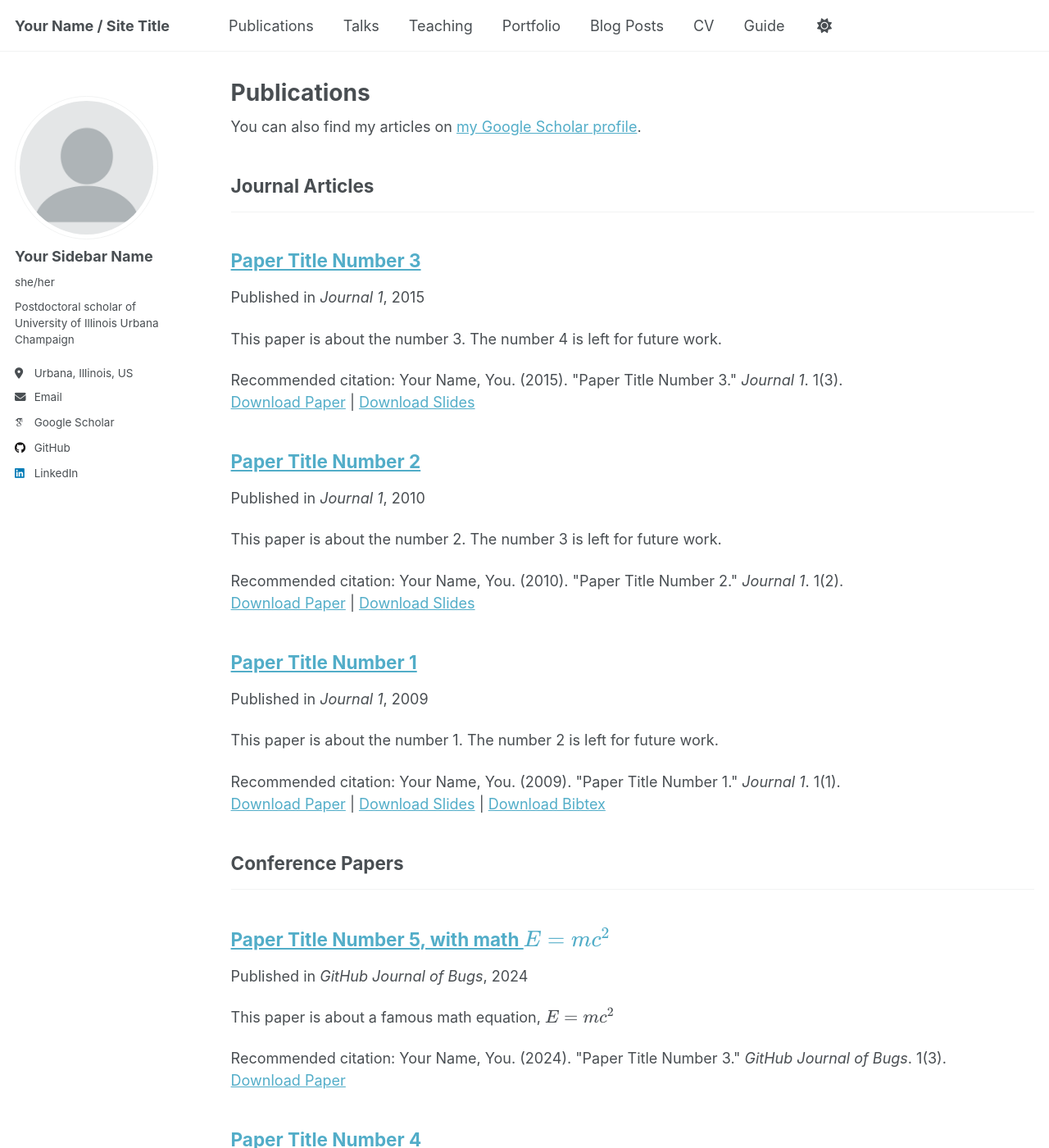
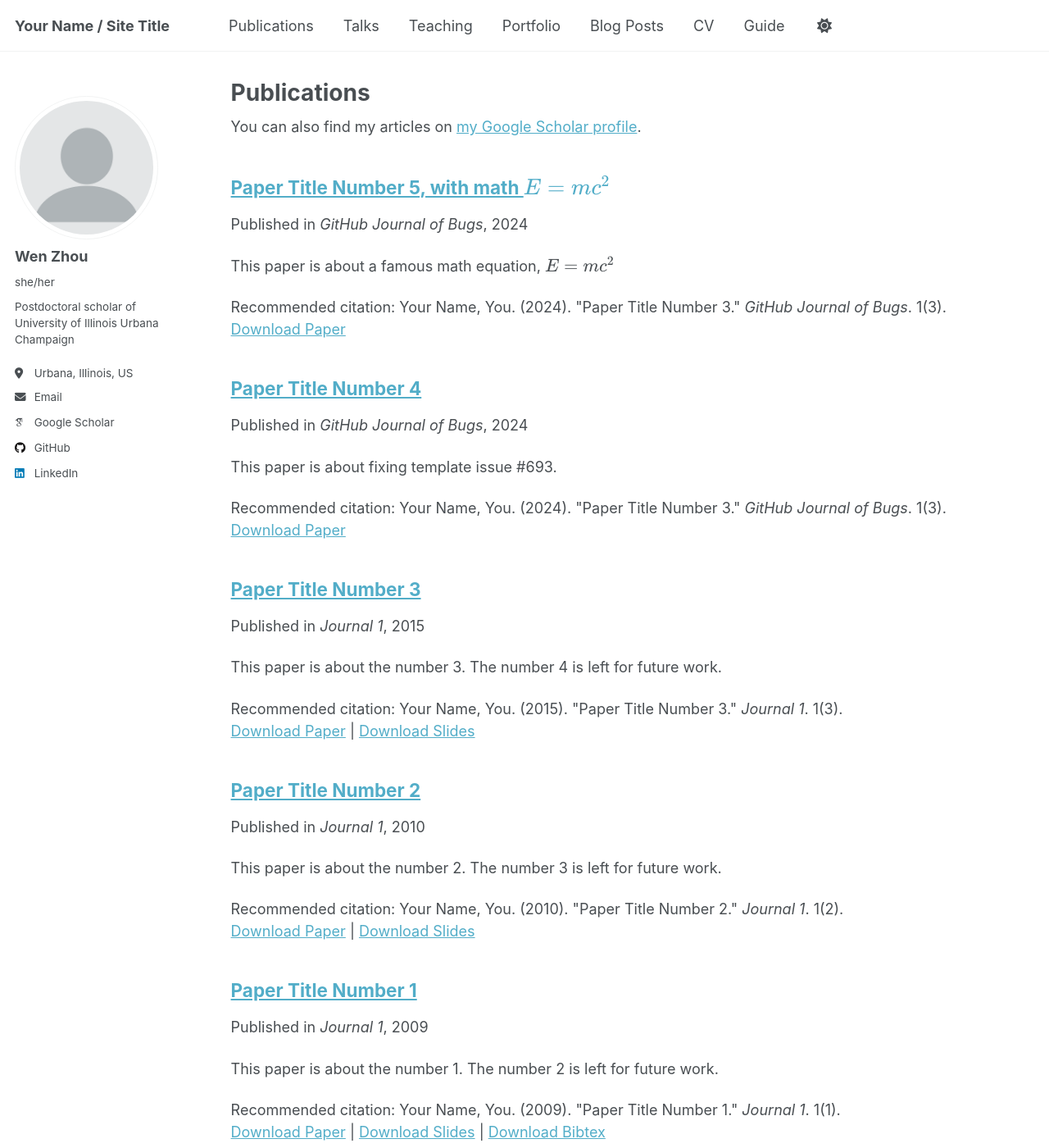
Before and after one commit to VienJou/vienjou.github.io, a Jekyll site: the page built from _pages/publications.html, in a window 1280 px wide and 1400 px high. Shown: the whole window at 82% size. Built offline with Jekyll 4.4.1, drawn with Linux system fonts in a browser that asks for light colours; some web fonts are replaced; a script that is not in the unit is left out; some of the changed text lies outside the part shown.

Commit message:
Update _config.yml

```diff
--- a/_config.yml
+++ b/_config.yml
@@ -23,7 +23,7 @@
 author:
   # Biographic information
   avatar           : "profile.png"
-  name             : "Your Sidebar Name"
+  name             : "Wen Zhou"
   pronouns         : "she/her"
   bio              : "Postdoctoral scholar of University of Illinois Urbana Champaign"
   location         : "Urbana, Illinois, US"
@@ -35,9 +35,9 @@
 
 
 # Publication Category - The following the list of publication categories and their headings
-publication_category:
-  books:
-    title: 'Books'
+#publication_category:
+#  books:
+#    title: 'Books'
   manuscripts:
     title: 'Journal Articles'
   conferences:
```
